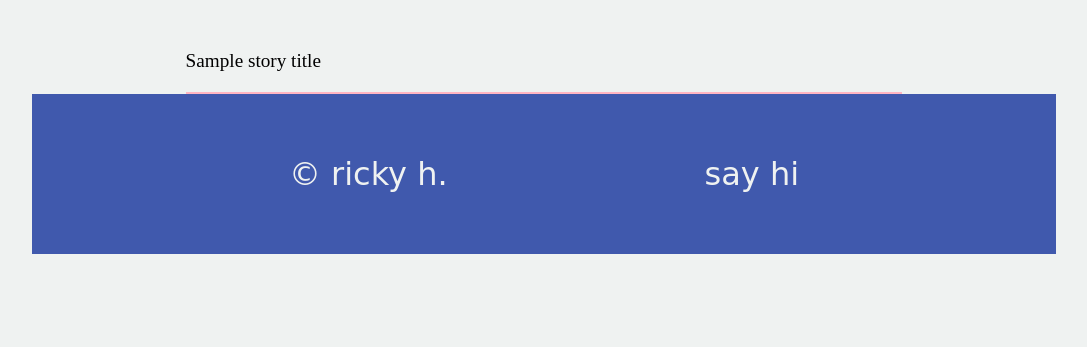
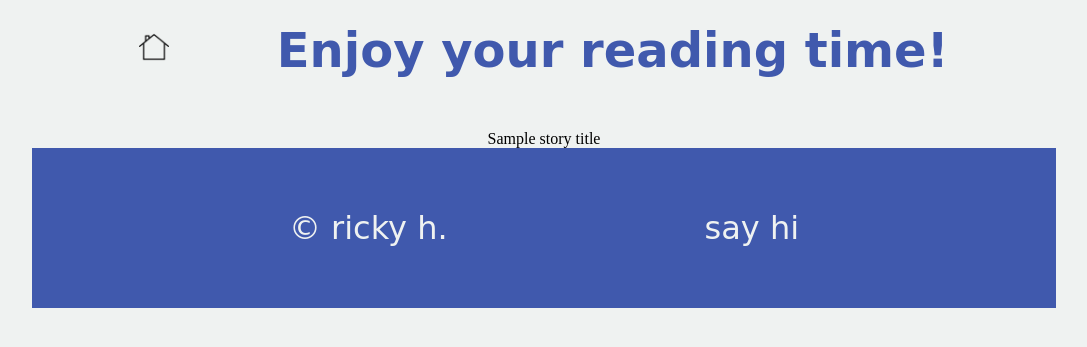
Before and after one commit to runningindos/UCD_database_final_project, a Flask app: template templates/read.html in a window 1280 px wide. Shown: the top 347 px of the page, without its empty margins (96-1183 px from the left). Run offline with Flask 3, Linux system fonts and the light colour scheme; the template is opened without the code that fills it: most values are stand-ins (such as "Sample title", 1, 10 or a date in 2020); some web fonts are replaced.

Commit message:
added styling to read page. I forgot it originally

```diff
--- a/templates/read.html
+++ b/templates/read.html
@@ -2,11 +2,21 @@
 {% extends 'base.html' %}
 
 {% block content %}
-  <div>
-    <label for="" class="storyTitle">
-      {{storyTitle}}
-    </label>
-    <a class="readStoryBtn"></a>
-  </div>
+<div class="registerHeader">
+  <a href="/" class="homeIconLink"><img src="../static/house-outline.png" alt="home" class="homeIcon">
+  </a>
+
+  <h1 class="registerWelcome">
+    Enjoy your reading time!
+  </h1>
+</div>
+
+<div>
+  <label for="" class="readStoryTitle">
+    {{storyTitle}}
+  </label>
+  <a class="readStoryButton"></a>
+</div>
+
 
 {% endblock %}
```
